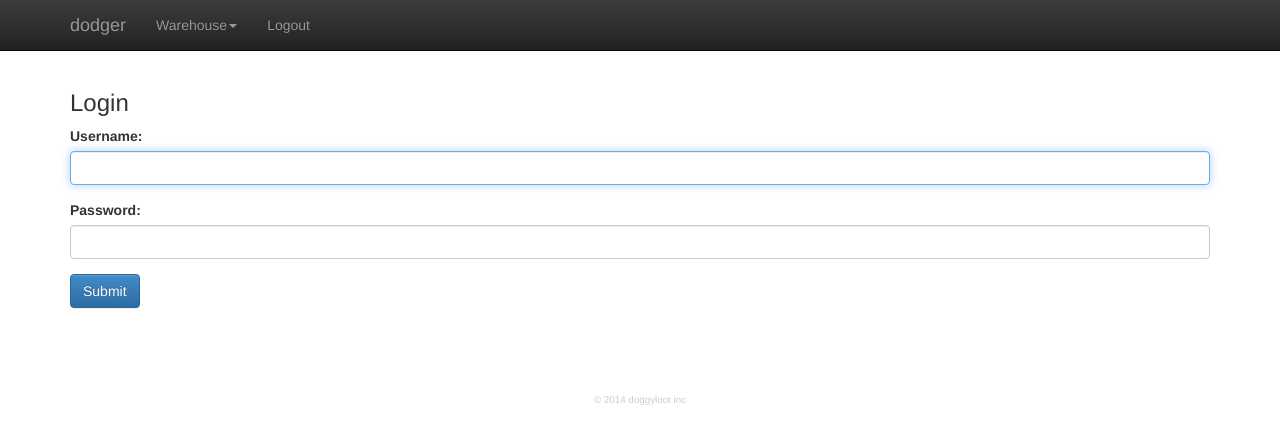
After one commit to vforgione/dodger, a Django app: page /accounts/login/ in a window 1280 px wide. The commit adds this page. Shown: the top 444 px of the page. Run offline with Django 3.2, Linux system fonts and the light colour scheme; some libraries are stand-ins or nearby versions.

Commit message:
added login/out system

```diff
--- a/app/views.py
+++ b/app/views.py
@@ -1,3 +1,4 @@
+from django.contrib.auth.decorators import login_required
 from django.core.paginator import PageNotAnInteger, Paginator, EmptyPage
 from django.core.urlresolvers import reverse
 from django.shortcuts import render_to_response, get_object_or_404, redirect
@@ -10,6 +11,7 @@ from .models import *
 PAGE_SIZE = 20
 
 
+@login_required
 def sku_qty_adj__view(request, pk=None):
     trace, traces = None, None
 
@@ -37,6 +39,7 @@ def sku_qty_adj__view(request, pk=None):
     )
 
 
+@login_required
 def sku_qty_adj__create(request):
     form = SkuQuantityAdjustmentForm()
 
--- /dev/null
+++ b/dodger/static/registration/js/login.js
@@ -0,0 +1,4 @@
+$(document).ready(function(){
+  $('#id_username').addClass('form-control');
+  $('#id_password').addClass('form-control');
+});
--- a/dodger/urls.py
+++ b/dodger/urls.py
@@ -1,9 +1,16 @@
 from django.conf.urls import patterns, include, url
 from django.contrib import admin
+from django.contrib.auth import logout
+from django.shortcuts import redirect
 from django.views.generic import TemplateView
 
 
 admin.autodiscover()
+
+
+def logout_page(request):
+    logout(request)
+    return redirect('/')
 
 
 urlpatterns = patterns(
@@ -12,11 +19,15 @@ urlpatterns = patterns(
     # home
     url(r'^$', TemplateView.as_view(template_name='dodger/home.html')),
 
+    # login/out
+    url(r'^accounts/login/', 'django.contrib.auth.views.login'),
+    url(r'^accounts/logout/$', logout_page),
+
     # admin
     url(r'^admin/', include(admin.site.urls)),
 
     # api
-    url(r'api/', include('app.api')),
+    url(r'^api/', include('app.api')),
 
     # app views
     url(r'^', include('app.urls', namespace='app')),
--- a/templates/dodger/base.html
+++ b/templates/dodger/base.html
@@ -44,6 +44,7 @@
               <li><a href="{% url 'app:sku_qty_adj__create' %}">Make an Adjustment</a></li>
             </ul>
           </li>
+          <li><a href="/accounts/logout/">Logout</a></li>
         </ul>
       </div>
     </div>
--- /dev/null
+++ b/templates/registration/login.html
@@ -0,0 +1,25 @@
+{% extends 'dodger/base.html' %}
+
+{% block content %}
+<h3>Login</h3>
+<form action="." method="post">
+  {% csrf_token %}
+  {% for field in form %}
+  <div class="form-group">
+    {{ field.label_tag }}{{ field.errors }}{{ field }}
+  </div>
+  {% endfor %}
+  <input type="submit" name="submit" value="Submit" class="btn btn-primary" />
+
+  {% if next %}
+  <input type="hidden" name="next" value="{{ next }}" />
+  {% else %}
+    <input type="hidden" name="next" value="/" />
+  {% endif %}
+</form>
+{% endblock %}
+
+{% block contentjs %}
+{% load static %}
+<script src="{% static 'registration/js/login.js' %}"></script>
+{% endblock %}
```
Also changed, not shown: dodger/views.py (added, +7 -0 lines).
